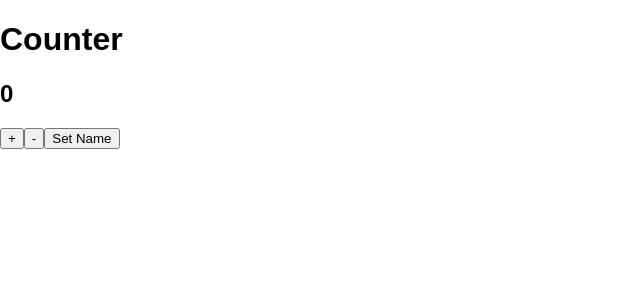
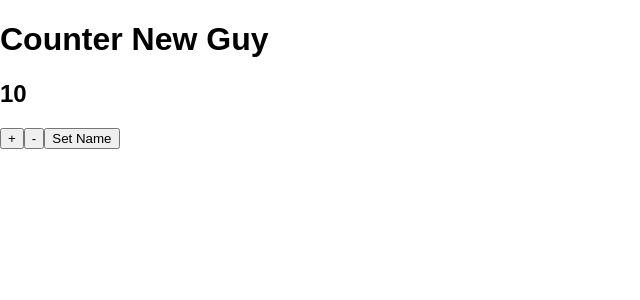
Before and after one commit to rizafahmi/redux-counter-from-scratch, a React (Create React App) app: page / in a window 1280 px wide. Shown: the top 300 px of the page, without its empty margins (0-640 px from the left). Built offline with nearby package versions, Linux system fonts and the light colour scheme.

Commit message:
Add initial state

```diff
--- a/src/index.js
+++ b/src/index.js
@@ -12,7 +12,11 @@ const allReducers = combineReducers({
   counter: counterReducer
 })
 
-const store = createStore(allReducers)
+const initialState = {
+  counter: 10,
+  name: 'New Guy'
+}
+const store = createStore(allReducers, initialState)
 
 render(
   <Provider store={store}><App /></Provider>,
```
